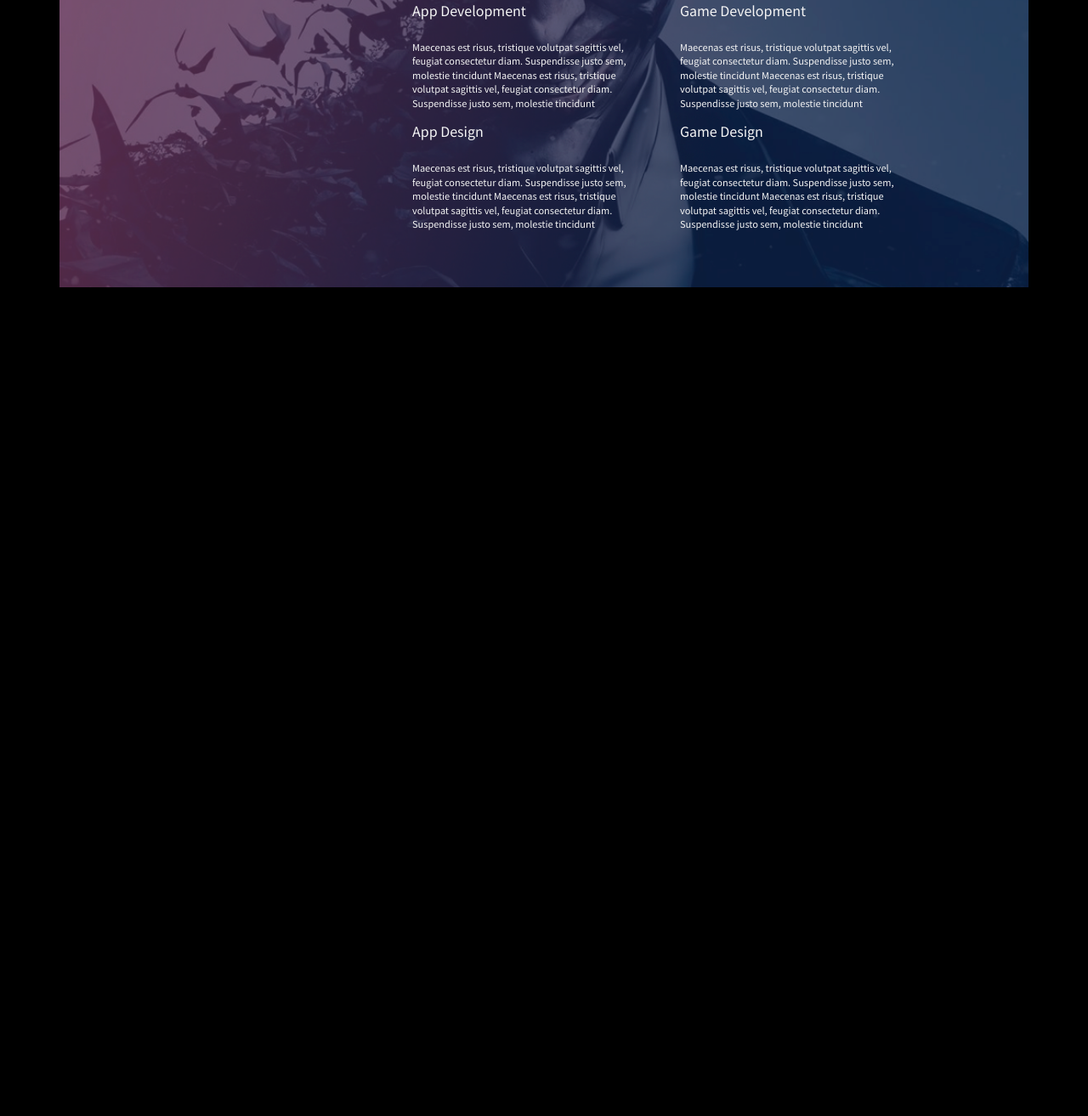
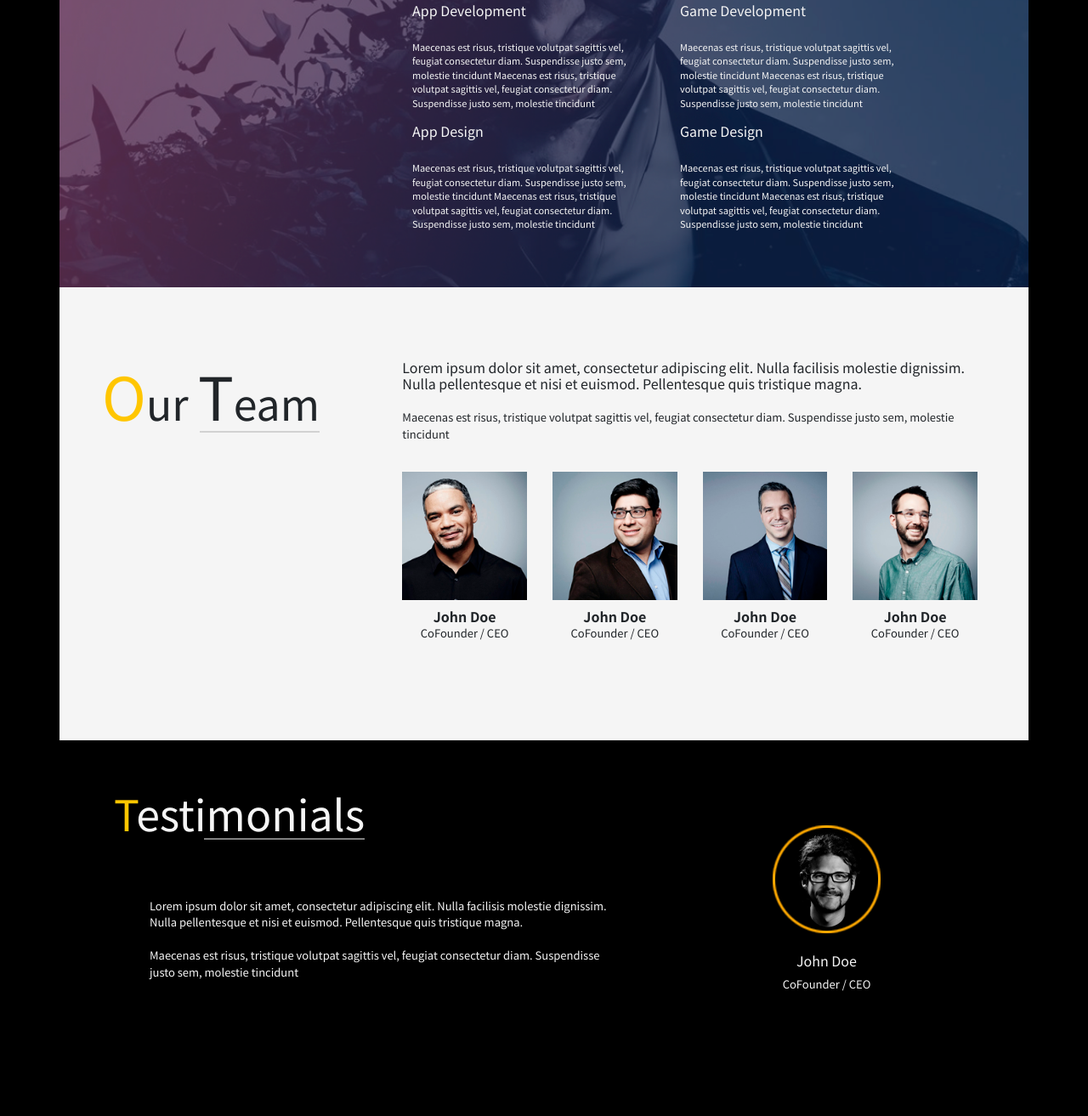
Before and after one commit to Andrew-Masnyi/gaming-project, a website built with webpack: page src/index.html in a window 1280 px wide. Shown: the part 4055-5368 px from the top of the page at 85% size. Before the commit the page ends 4393 px from the top, so only its background shows below. Built offline with nearby package versions, Linux system fonts and the light colour scheme.

Commit message:
Issue_#7: testimonials

```diff
--- a/src/index.html
+++ b/src/index.html
@@ -334,8 +334,59 @@
   </div>
 </section>
 
+<section class="team">
+  <div class="container">
+    <div class="row">
+      <div class="col-4">
+        <h5> <span>O</span>ur <span>T</span>eam</h5>
+      </div>
+      <div class="col-8">
+        <h6>Lorem ipsum dolor sit amet, consectetur adipiscing elit. Nulla facilisis molestie dignissim. Nulla pellentesque et nisi et euismod. Pellentesque quis tristique magna.</h6>
+        <p> Maecenas est risus, tristique volutpat sagittis vel, feugiat consectetur diam. Suspendisse justo sem, molestie tincidunt</p>
+        <div class="row members">
+          <div class="col-3">
+            <img class="img-fluid" src="../public/img/team1.png" alt="1">
+            <h6>John Doe</h6>
+            <p>CoFounder / CEO</p>
+          </div>
+          <div class="col-3">
+            <img class="img-fluid" src="../public/img/team2.png" alt="2">
+            <h6>John Doe</h6>
+            <p>CoFounder / CEO</p>
+          </div>
+          <div class="col-3">
+            <img class="img-fluid" src="../public/img/team3.png" alt="3">
+            <h6>John Doe</h6>
+            <p>CoFounder / CEO</p>
+          </div>
+          <div class="col-3">
+            <img class="img-fluid" src="../public/img/team4.png" alt="4">
+            <h6>John Doe</h6>
+            <p>CoFounder / CEO</p>
+          </div>
+        </div>
+      </div>
+    </div>
+  </div>
+</section>
 
 
+<section class="testimonials">
+  <div class="container">
+    <div class="row">
+      <div class="col-7">
+        <h5>Testimonials</h5>
+        <p>Lorem ipsum dolor sit amet, consectetur adipiscing elit. Nulla facilisis molestie dignissim. Nulla pellentesque et nisi et euismod. Pellentesque quis tristique magna. <br> <br>
+          Maecenas est risus, tristique volutpat sagittis vel, feugiat consectetur diam. Suspendisse justo sem, molestie tincidunt </p>
+      </div>
+      <div class="col-5 member">
+        <img src="../public/img/testimonials1.png" alt="ceo1">
+        <h6>John Doe</h6>
+        <p>CoFounder / CEO</p>
+      </div>
+    </div>
+    </div>
+  </section>
 
   <script src="https://code.jquery.com/jquery-3.5.1.slim.min.js"
     integrity="sha384-DfXdz2htPH0lsSSs5nCTpuj/zy4C+OGpamoFVy38MVBnE+IbbVYUew+OrCXaRkfj"
--- a/src/styles/index.scss
+++ b/src/styles/index.scss
@@ -354,3 +354,55 @@
     }
   }
 }
+
+.team {
+  .container  {
+    background-color: $color-light;
+    padding: 85px 60px 100px 50px;
+  }
+  h6 {
+    font-size: 16px;
+    margin-bottom: 20px;
+  }
+  p {
+    font-size: 13px;
+  }
+  .members  {
+    margin-top: 35px;
+    text-align: center;
+    h6 {
+      margin-top: 10px;
+      margin-bottom: 0;
+      font-weight: bold;
+    }
+  }
+}
+
+.testimonials {
+  .container  {
+    color: $color-light;
+    padding-bottom: 130px;
+  }
+  p {
+    font-size: 13px;
+    padding-left: 91px;
+  }
+  h5 {
+    margin-bottom: 70px;
+    padding-top: 55px;
+    padding-left: 49px;
+    &::after  {
+      opacity: 1;
+    }
+  }
+  .member {
+    text-align: center;
+    margin-top: 100px;
+    h6 {
+      margin-top: 23px;
+    }
+    p {
+      padding: 0;
+    }
+  }
+}
```
Also changed, not shown: public/img/team1.png (added), public/img/team2.png (added), public/img/team3.png (added), public/img/team4.png (added), public/img/testimonials1.png (added).
